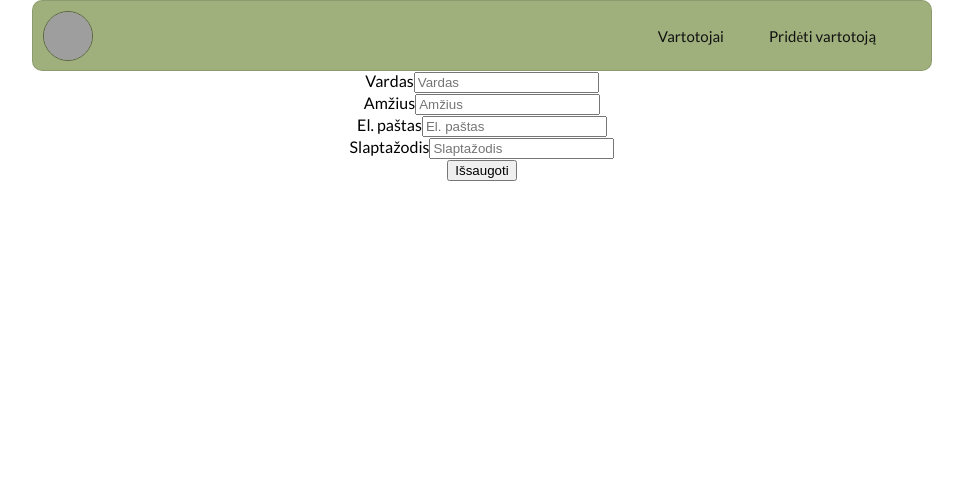
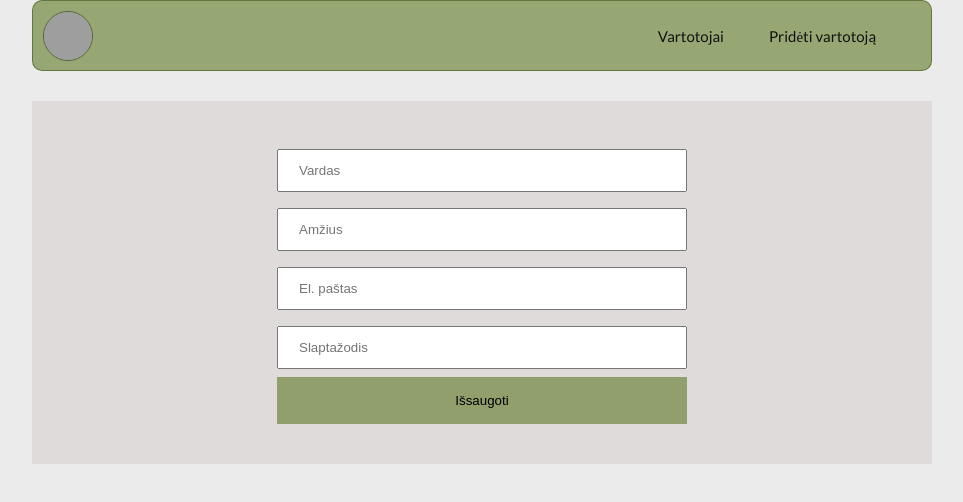
Before and after one commit to apocevicius/crud_users_fe, a React (Create React App) app: page /add in a window 1280 px wide. Shown: the top 502 px of the page, without its empty margins (158-1121 px from the left). Built offline with nearby package versions, Linux system fonts and the light colour scheme; grey boxes are pictures that could not be loaded.

Commit message:
fixing style

```diff
--- a/src/App.css
+++ b/src/App.css
@@ -5,6 +5,7 @@
 }
 
 body {
+  background-color: rgba(175, 175, 175, 0.247);
   font-family: 'Lato';
   margin: 0;
   min-width: 375px;
--- a/src/components/HeaderNav.module.css
+++ b/src/components/HeaderNav.module.css
@@ -8,7 +8,7 @@
   align-items: center;
   padding: 0 10px;
   border-radius: 10px;
-  border: 1px solid rgba(0, 0, 0, 0.116);
+  border: 1px solid rgba(47, 73, 13, 0.514);
   color: white;
   position: relative;
   flex-wrap: wrap;
--- a/src/pages/AddUser.jsx
+++ b/src/pages/AddUser.jsx
@@ -24,10 +24,10 @@ const AddUser = () => {
   return (
     <div>
       <form onSubmit={saveUser}>
-        <div className='field'>
-          <label className='label'>Vardas</label>
+        <div className={css.field}>
+
           <input
-            className='input'
+            className={css.input}
             type='text'
             placeholder='Vardas'
             value={name}
@@ -35,10 +35,10 @@ const AddUser = () => {
           />
         </div>
 
-        <div className='field'>
-          <label className='label'>Amžius</label>
+        <div className={css.field}>
+
           <input
-            className='input'
+            className={css.input}
             type='text'
             placeholder='Amžius'
             value={age}
@@ -46,10 +46,9 @@ const AddUser = () => {
           />
         </div>
 
-        <div className='field'>
-          <label className='label'>El. paštas</label>
+        <div className={css.field}>
           <input
-            className='input'
+            className={css.input}
             type='text'
             placeholder='El. paštas'
             value={email}
@@ -57,10 +56,9 @@ const AddUser = () => {
           />
         </div>
 
-        <div className='field'>
-          <label className='label'>Slaptažodis</label>
+        <div className={css.field}>
           <input
-            className='input'
+            className={css.input}
             type='password'
             placeholder='Slaptažodis'
             value={password}
@@ -68,7 +66,7 @@ const AddUser = () => {
           />
         </div>
 
-        <div className='field'>
+        <div className={css.fieldBtn}>
           <button className={css.btnGreen}>Išsaugoti</button>
         </div>
       </form>
--- a/src/pages/AddUser.module.css
+++ b/src/pages/AddUser.module.css
@@ -1,18 +1,14 @@
-.form {
-/* padding: 30px; */
-  display: flex;
-  flex-direction: column;
-  align-items: center;
-  justify-content: center;
-  background-color: rgb(173, 172, 172);
+form {
+  padding: 40px;
+  margin-top: 30px;
+  background-color: rgb(223, 219, 219);
 }
 
-.form input {
-
-    width: 250px;
-    height: 25px;
-    margin: 5px;
-    font-size: 15px;
+.input {
+  width: 50%;
+  padding: 12px 20px;
+  margin: 8px 0;
+  box-sizing: border-box;
 }
 
 .card {
@@ -25,11 +21,19 @@
   border-radius: 15%;
 }
 
+.btnGreen {
+  border: none;
+  padding: 16px 32px;
+  background-color: rgba(81, 112, 18, 0.548);
+  width: 50%;
+}
+
+/*
 #updateInput {
   width: 100px;
   height: 30px;
   margin-bottom: 10px;
-}
+} */
 
 /* .btn {
     justify-content: center;
@@ -46,9 +50,9 @@ button:hover {
 
 } */
 
-.input {
+/* .input {
   min-height: 30px;
   min-width: 15%;
   margin-bottom: 30px;
   border: 1px solid rgba(0, 0, 0, 0.363);
-}
+} */
--- a/src/pages/UserList.jsx
+++ b/src/pages/UserList.jsx
@@ -25,7 +25,7 @@ const UserList = () => {
       {/* <Link to='/add' className={css.addNewBtn}>
         Pridėti naują
       </Link> */}
-      <h1>Vartotojai:</h1>
+      <h2>Vartotojai:</h2>
       <table className={css.tableView}>
         <thead>
           <tr>
@@ -44,8 +44,8 @@ const UserList = () => {
               <td>{user.age}</td>
               <td>{user.email}</td>
               <td>
-                <Link to={`/edit/${user.id}`} className={css.btnBlue}>
-                  Redaguoti
+                <Link to={`/edit/${user.id}`} >
+                  <button className={css.btnBlue}>Redaguoti</button>
                 </Link>
                 <button
                   onClick={() => deleteUser(user.id)}
--- a/src/pages/UserList.module.css
+++ b/src/pages/UserList.module.css
@@ -1,13 +1,14 @@
-h1 {
-    margin-top: 50px;
+h2 {
+  color: rgb(67, 83, 43);
+  margin-top: 50px;
 }
 
 .tableView {
-  font-style: italic;
+  background-color: white;
   border-collapse: collapse;
   margin: 35px 0;
   font-size: 0.9em;
-  min-width: 400px;
+  min-width: 700px;
   margin-left: auto;
   margin-right: auto;
 }
@@ -21,7 +22,8 @@ h1 {
 
 .tableView th,
 .tableView td {
-  padding: 12px 15px;
+  padding: 15px 20px;
+  text-align: left;
 }
 
 .tableView tbody tr {
@@ -49,16 +51,23 @@ h1 {
   font-size: 16px;
 }
 
-/* .btnBlue {
+.btnBlue {
+  cursor: pointer;
   margin: 10px;
-  padding: 2px;
-  color: black;
-  background-color: aqua;
-  border: 1px solid black;
+  padding: 10px;
+  border: none;
   border-radius: 5px;
   text-decoration: none;
+  color: rgb(0, 0, 0);
+  background-color: rgb(134, 198, 250);
 }
 
 .btnRed {
+  cursor: pointer;
+  margin: 10px;
+  border: none;
+  border-radius: 5px;
+  padding: 10px;
+  text-decoration: none;
   background-color: tomato;
-} */
+}
```
Lines whose indentation alone changed are shown as unchanged.
